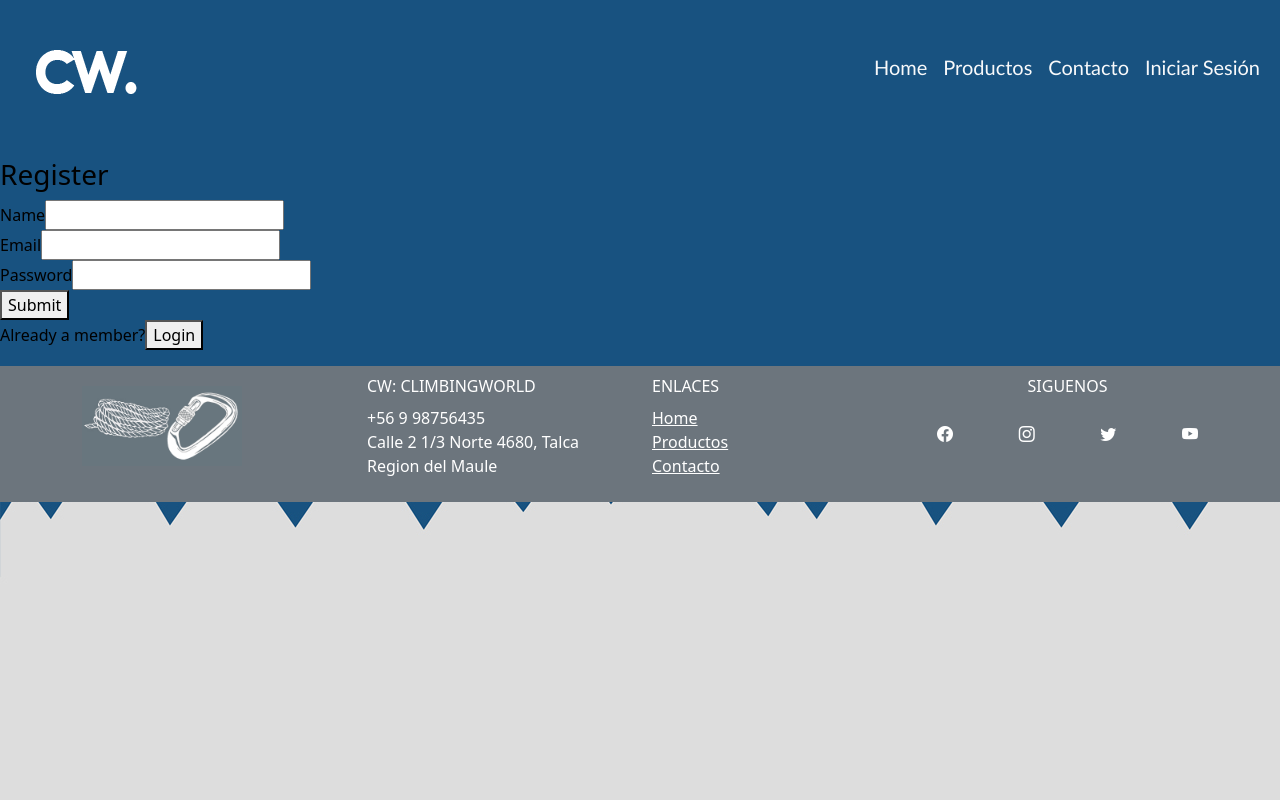
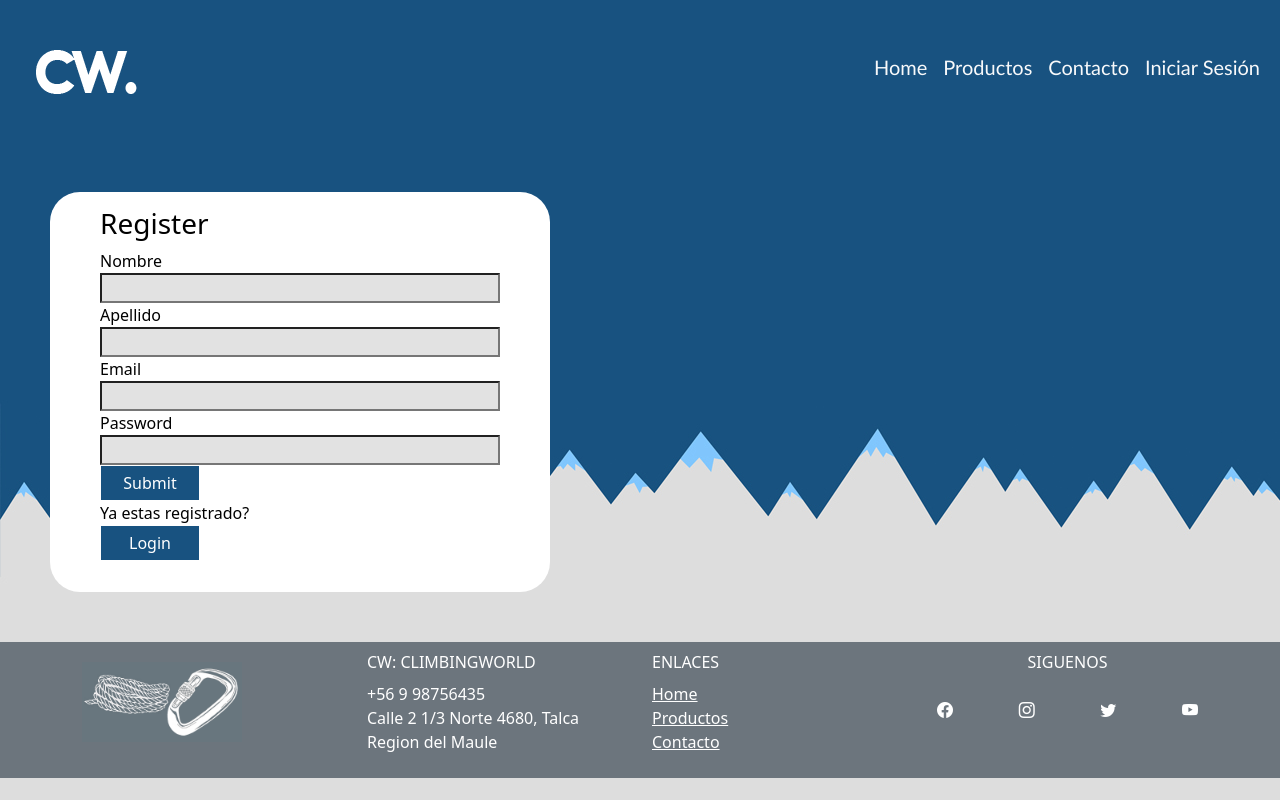
Before and after one commit to jgmoyano/Proyecto-5, a React (Vite) app: page /Proyecto-5/login in a window 1280 px wide. Built offline with nearby package versions, Linux system fonts and the light colour scheme.

Commit message:
Corrige errores

```diff
--- a/src/App.css
+++ /dev/null
@@ -1,3 +0,0 @@
-h1 {
-    color: rgb(255, 140, 0);
-  }
--- a/src/App.jsx
+++ b/src/App.jsx
@@ -1,11 +1,24 @@
-import { Routes, Route } from 'react-router-dom'
+import { Routes, Route, Outlet, Navigate } from 'react-router-dom'
 import { NavBar } from './components/NavBar'
 import { Home } from './routes/Home'
 import { Productos } from './routes/Productos'
 import { Contacto } from './routes/Contacto'
 import { Footer } from './components/Footer'
+import {Profile } from './routes/Profile'
 import { AuthForm } from './AuthForm'
-import { UserProvider } from './context/UserContext'
+import { UserProvider, UserContext } from './context/UserContext'
+import { useContext } from 'react'
+
+
+const ProtectedRoute = () => {
+  const token = localStorage.getItem("token")
+
+  if (!token) {
+    return <Navigate to="/Proyecto-5/login" replace />;
+  }
+
+  return <Outlet />;
+};
 
 export const App = () => {
   return (
@@ -17,6 +30,11 @@ export const App = () => {
           <Route path='/Proyecto-5/productos' element={<Productos />} />
           <Route path='/Proyecto-5/contacto' element={<Contacto />} />
           <Route path='/Proyecto-5/login' element={<AuthForm />} />
+
+          <Route element={<ProtectedRoute />}>
+            <Route path='/Proyecto-5/profile' element={<Profile />} />
+          </Route>
+
         </Routes>
         <Footer />
       </UserProvider>
--- /dev/null
+++ b/src/AuthForm.css
@@ -0,0 +1,33 @@
+section {
+    display: flex;
+    background-color: rgb(255, 255, 255);
+    width: 500px;
+    height: 400px;
+    justify-content: center;
+    align-items: center;
+    border-radius: 30px;
+    margin: 50px;
+}
+
+form {
+    width: 400px;
+    display: flex;
+    flex-direction: column;
+}
+
+input {
+    display: flex;
+    width: 400px;
+    background-color: rgb(226, 226, 226);
+}
+
+button {
+    display: flex;
+    padding: 5px;
+    border: solid 1px;
+    border-radius: 1px;
+    background-color: rgb(24, 82, 128);
+    width: 100px;
+    color: rgb(255, 255, 255);
+    justify-content: center;
+}
--- a/src/AuthForm.jsx
+++ b/src/AuthForm.jsx
@@ -1,10 +1,13 @@
 import { useContext, useState } from "react";
 import { loginService, signupService } from "./services/user";
 import { UserContext } from "./context/UserContext";
+import "./AuthForm.css"
+import { useNavigate } from "react-router-dom";
 
 export const AuthForm = () => {
   const [isMember, setIsMember] = useState(false);
-  const {token, setToken } = useContext(UserContext)
+  const { token, setToken } = useContext(UserContext)
+  const navigate = useNavigate();
 
   const onSubmit = async (e) => {
     e.preventDefault();
@@ -14,22 +17,30 @@ export const AuthForm = () => {
 
     if (isMember) {
       const userData = await loginService(dataObject);
-      setToken(userData.detail.token)
+      localStorage.setItem("token", userData.detail.token)
+      navigate("/Proyecto-5/")
     } else {
       const userData = await signupService(dataObject);
-      setToken(userData.detail.token)
+      localStorage.setItem("token", userData.detail.token)
+      navigate("/Proyecto-5/")
     }
   };
 
   return (
     <section>
-        <p>{token}</p>
       <form onSubmit={onSubmit}>
         <h3>{isMember ? "Login" : "Register"}</h3>
         {!isMember && (
           <div>
-            <label htmlFor="firstName">Name</label>
-            <input id="firstName" type="text" name="firstName"></input>
+            <div>
+              <label htmlFor="firstName">Nombre</label>
+              <input id="firstName" type="text" name="firstName"></input>
+            </div>
+            <div>
+              <label htmlFor="lastName">Apellido</label>
+              <input id="lastName" type="text" name="lastName"></input>
+            </div>
+
           </div>
         )}
         <div>
@@ -42,7 +53,7 @@ export const AuthForm = () => {
         </div>
         <button type="submit">Submit</button>
         <p>
-          {isMember ? "Not a member yet?" : "Already a member?"}
+          {isMember ? "Aun no estas registrado ?" : "Ya estas registrado?"}
           <button type="button" onClick={() => setIsMember(!isMember)}>
             {isMember ? "Register" : "Login"}
           </button>
--- a/src/components/NavBar.jsx
+++ b/src/components/NavBar.jsx
@@ -3,6 +3,7 @@ import logo from '../assets/logocw.png'
 import { Link } from 'react-router-dom'
 
 export const NavBar = () => {
+  const isAuthenticated = localStorage.getItem("token")
   return (
     <div className='navbar-fluid'>
       <nav className="navbar navbar-expand">
@@ -20,7 +21,7 @@ export const NavBar = () => {
                 <Link className="nav-link text-light" to="/Proyecto-5/contacto"><h5>Contacto</h5></Link>
               </li>
               <li className="nav-item">
-                <Link className="nav-link text-light" to="/Proyecto-5/login"><h5>Iniciar Sesión</h5></Link>
+                {isAuthenticated ? <span onClick={() => localStorage.removeItem("token")}>Cerrar sesión</span> : <Link className="nav-link text-light" to="/Proyecto-5/login"><h5>Iniciar Sesión</h5></Link> }
               </li>
             </ul>
           </div>
--- a/src/components/PizzaCard.jsx
+++ /dev/null
@@ -1,20 +0,0 @@
-import React from "react";
-import Card from "react-bootstrap/Card";
-
-export const PizzaCard = ({ title, title2, image, description }) => {
-  return (
-    <Card
-      bg="dark"
-      text="light"
-      style={{ width: "18rem" }}
-      className="mb-2 mt-3 mb-5"
-    >
-      <Card.Img variant="top" src={image} />
-      <Card.Body>
-        <Card.Title>{title}</Card.Title>
-        <Card.Title>{title2}</Card.Title>
-        <Card.Text>{description}</Card.Text>
-      </Card.Body>
-    </Card>
-  );
-};
--- a/src/routes/Contacto.jsx
+++ b/src/routes/Contacto.jsx
@@ -44,19 +44,19 @@ export const Contacto = () => {
             </div>
             <div className='row mx-4 mb-5 text-center'>
                 <div className='col mt-4'><h5>TELEFONO</h5>
-                <h7>+56 9 98554455</h7>
+                <h6>+56 9 98554455</h6>
                 </div>
                 <div className='col mt-4'>
                 <h5>UBICACION</h5>
-                <h7>Calle 2 1/3 Norte 4680, Talca</h7>
+                <h6>Calle 2 1/3 Norte 4680, Talca</h6>
                 </div>
                 <div className='col mt-4'>
                 <h5>CORREO</h5>
-                <h7>contacto@climbingworld.cl</h7>
+                <h6>contacto@climbingworld.cl</h6>
                 </div>
                 <div className='col mt-4'>
                 <h5>HORARIO</h5>
-                <h7>Lunes a Viernes de 09:00 a 18:00 Hrs</h7>
+                <h6>Lunes a Viernes de 09:00 a 18:00 Hrs</h6>
                 </div>
 
             </div>
--- a/src/routes/Productos.jsx
+++ b/src/routes/Productos.jsx
@@ -1,52 +1,36 @@
-import React from 'react'
-import {PizzaCard} from '../components/PizzaCard'
-
+import React, { useEffect, useState } from 'react'
+import axios from 'axios'
+import Card from "react-bootstrap/Card";
 
 export const Productos = () => {
-  const pizzas = [
-    {
-      id: 1,
-      title: "presa 1",
-      title2: "$3.990",
-      image: "https://bagoanegra.com/wp-content/uploads/2020/08/Bagoa-negra-barocka-3.jpg",
-      description: "buen agarre",
-    },
-    {
-      id: 2,
-      title: "presa 2",
-      title2: "$4.990",
-      image: "https://www.bloqes.es/wp-content/uploads/2019/04/MI.0DA.jpg",
-      description: "buena forma",
-    },
-    {
-      id: 3,
-      title: "presa 3",
-      title2: "$3.990",
-      image: "https://www.revolutionclimbing.com.ar/img/articulos/volumen_tenaci_m3_imagen1.jpg",
-      description: "regleta",
-    },
-    {
-      id: 4,
-      title: "presa 4",
-      title2: "$4.990",
-      image: "https://www.surfacesforclimbing.com/shop/includes/cache/_CACHE-ee5dbf728f7cf48da06615a25890f821_440x0.jpg",
-      description: "sloper",
-    },
-  ];
+  const [products, setProducts] = useState([]);
+  useEffect(() => {
+    async function getProducts() {
+      const response = await axios(`${import.meta.env.VITE_BACKEND_URL}/product`);
+      setProducts(response.data.detail);
+    }
+    getProducts();
+  }, [])
 
   return (
     <div>
       <div className="container d-flex justify-content-center">
         <div className="row">
-          {pizzas.map((pizza) => (
-            <div className="col-md-4" key={pizza.id}>
-              <PizzaCard
-                title={pizza.title}
-                title2={pizza.title2}
-                image={pizza.image}
-                description={pizza.description}
-              />
-            </div>
+          {products.map(product => (
+            <Card
+              bg="dark"
+              text="light"
+              style={{ width: "20rem" }}
+              className="mb-5 mt-3 m-5 p-0"
+              key={product._id}
+            >
+              <Card.Img variant="top" src={product.photo}/>
+              <Card.Body>
+                <Card.Title>{product.title}</Card.Title>
+                <Card.Title>{product.price}</Card.Title>
+                <Card.Text>{product.body}</Card.Text>
+              </Card.Body>
+            </Card>
           ))}
         </div>
       </div>
--- /dev/null
+++ b/src/routes/Profile.jsx
@@ -0,0 +1,3 @@
+export function Profile(){
+    return (<div>asd</div>)
+}
--- a/src/services/user.js
+++ b/src/services/user.js
@@ -11,5 +11,3 @@ export const signupService = async (data) => {
     const response = await axios.post(`${URL_ROOT}/signup`, data)
     return response.data
 }
-
-console.log(URL_ROOT)
```
